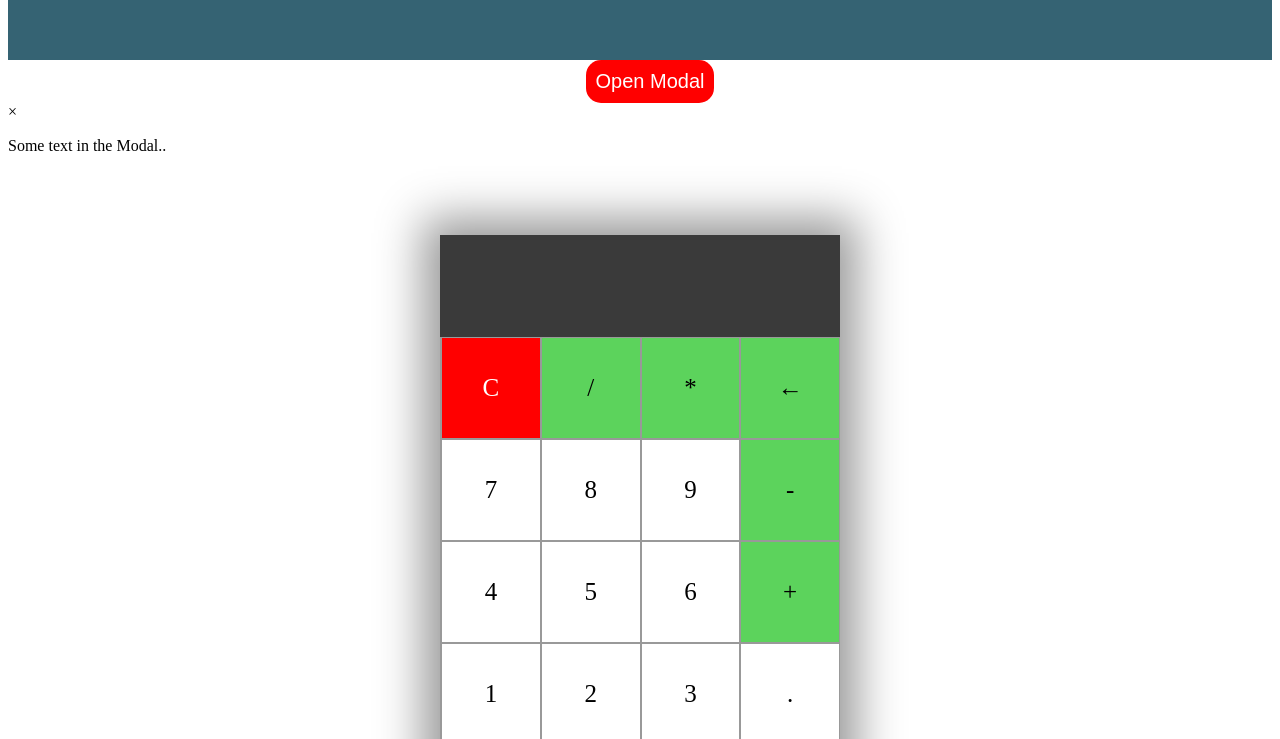
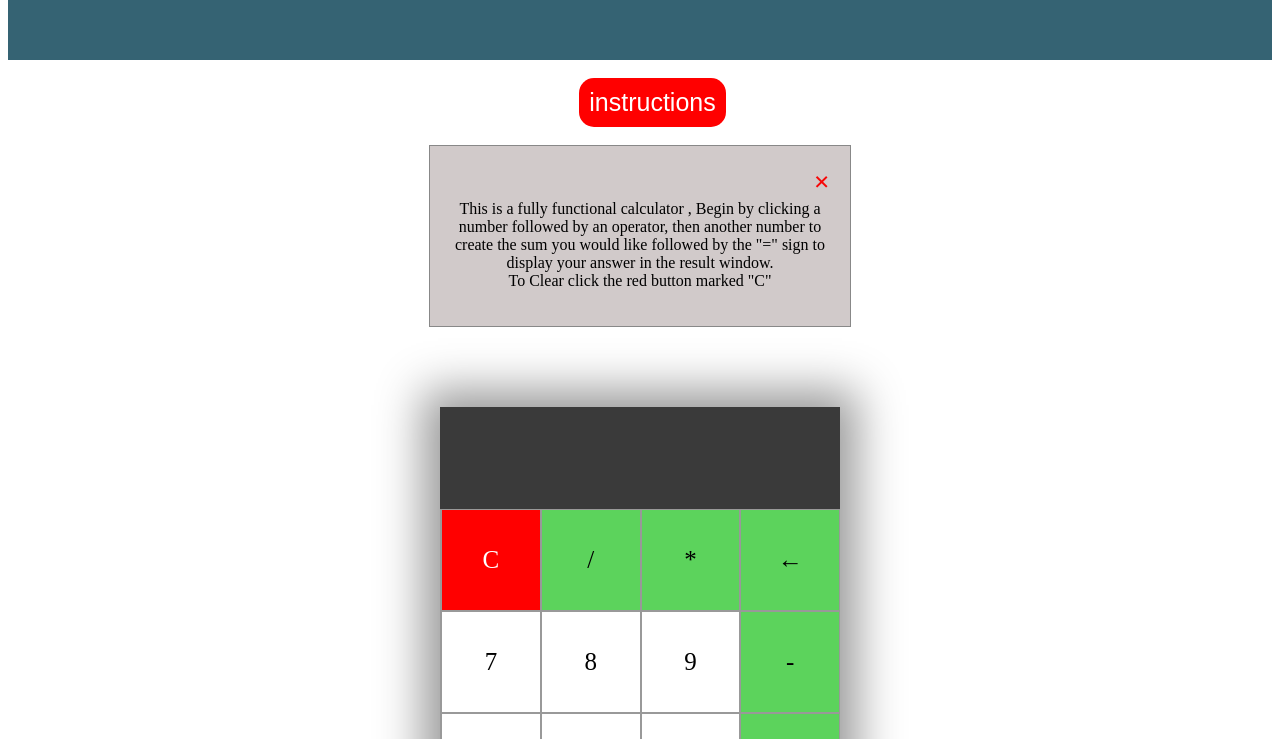
Before and after one commit to Nikkeljohn/Calculator, a plain HTML site: page game.html in a window 1280 px wide. Shown: the part 61-800 px from the top of the page. Drawn offline with Linux system fonts and the light colour scheme.

Commit message:
instruction button was placed above the calculator and gave it js functions and added pop up window

```diff
--- a/assets/css/style.css
+++ b/assets/css/style.css
@@ -131,7 +131,33 @@ footer {
     padding: 10px;
     border-radius: 15px;
     border: none;
-    font-size: 20px;
+    font-size: 25px;
     margin-left: 1em;
     cursor: pointer;
 }
+
+/* Modal Content */
+.modal-content {
+    background-color: #d1caca;
+    margin: auto;
+    padding: 20px;
+    border: 1px solid #888;
+    width: 30%;
+    height: 30%;
+    text-align: center;
+  }
+
+  /* The Close Button */
+  .close {
+    color: #f70707;
+    float: right;
+    font-size: 28px;
+    font-weight: bold;
+  }
+
+  .close:hover,
+  .close:focus {
+    color: #000;
+    text-decoration: none;
+    cursor: pointer;
+  }
--- a/assets/jss/script.js
+++ b/assets/jss/script.js
@@ -39,3 +39,28 @@ buttons.map(button =>{
 
     });
 });
+// Get the modal
+let modal = document.getElementById("myModal");
+
+// Get the button that opens the modal
+let btn = document.getElementById("myBtn");
+
+// Get the <span> element that closes the modal
+let span = document.getElementsByClassName("close")[0];
+
+// When the user clicks the button, open the modal
+btn.onclick = function() {
+  modal.style.display = "block";
+}
+
+// When the user clicks on <span> (x), close the modal
+span.onclick = function() {
+  modal.style.display = "none";
+}
+
+// When the user clicks anywhere outside of the modal, close it
+window.onclick = function(event) {
+  if (event.target == modal) {
+    modal.style.display = "none";
+  }
+}
--- a/game.html
+++ b/game.html
@@ -18,17 +18,20 @@
   <header><h1><i class="fa-brands fa-square-js"></i> Javascript Calculator <i class="fa-solid fa-calculator"></i></h1>
   </header>
   <main>
+    <br>
     <!-- Trigger/Open The Modal -->
     <div id="btn">
-<button id="myBtn">Open Modal</button>
+<button id="myBtn">instructions</button>
     </div>
 <!-- The Modal -->
 <div id="myModal" class="modal">
-
+<br>
   <!-- Modal content -->
   <div class="modal-content">
-    <span class="close">&times;</span>
-    <p>Some text in the Modal..</p>
+
+    <span class="close">&times;</span><br>
+    <p>This is a fully functional calculator , Begin by clicking a number followed by an operator, then another number to create the sum you would like followed by the "=" sign to display your answer in the result window.<br />
+      To Clear click the red button marked "C"</p>
   </div>
 
 </div>
```
